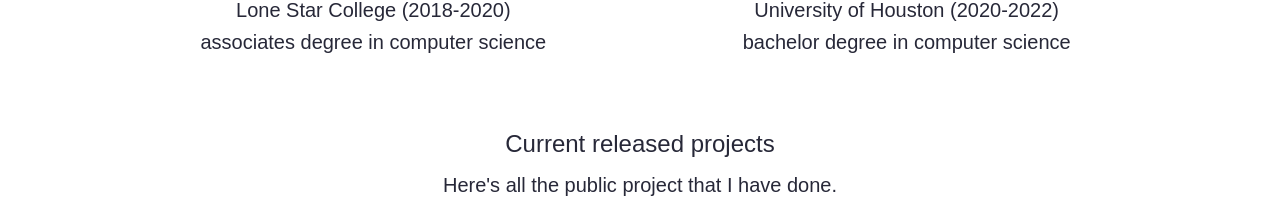
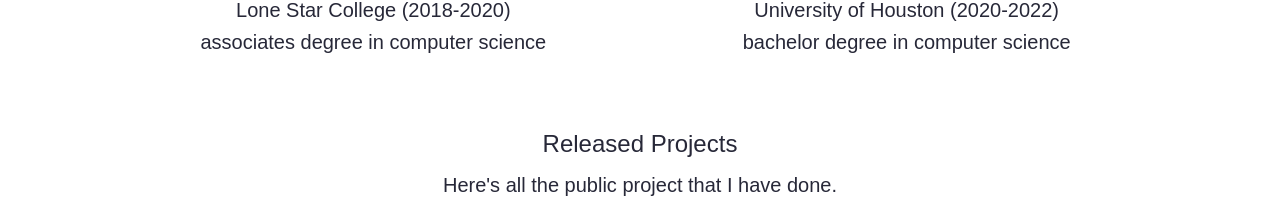
Before and after one commit to YoselineGuerrero/dev-portfolio, a React (Create React App) app: page /#/ in a window 1280 px wide. Shown: the part 972-1179 px from the top of the page. Built offline with nearby package versions, Linux system fonts and the light colour scheme.

Commit message:
fix wording

```diff
--- a/src/mainPage.js
+++ b/src/mainPage.js
@@ -110,7 +110,7 @@
           </Grid>
           <Grid item xs={11} ref={projects} sx={{paddingTop: '70px'}}>
             <Typography variant="h5" gutterBottom >
-              Current released projects
+              Released Projects
             </Typography>
           </Grid>
           <Grid item xs={11}>
```
